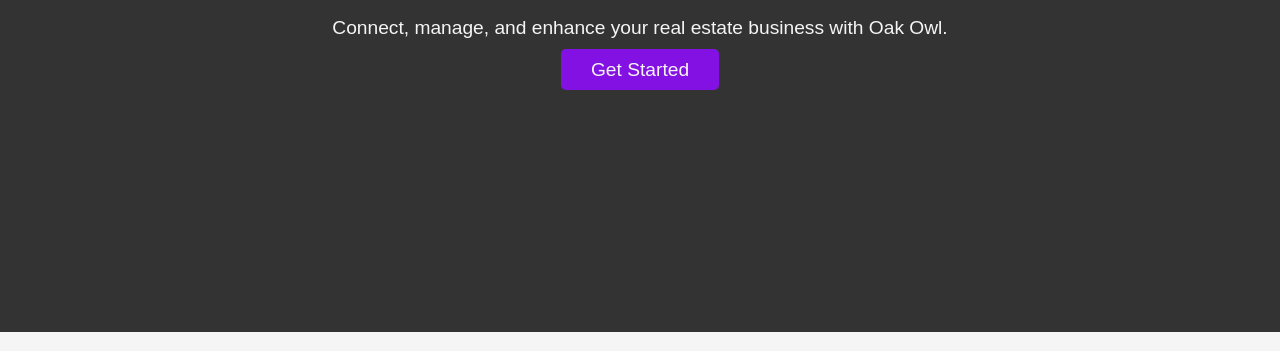
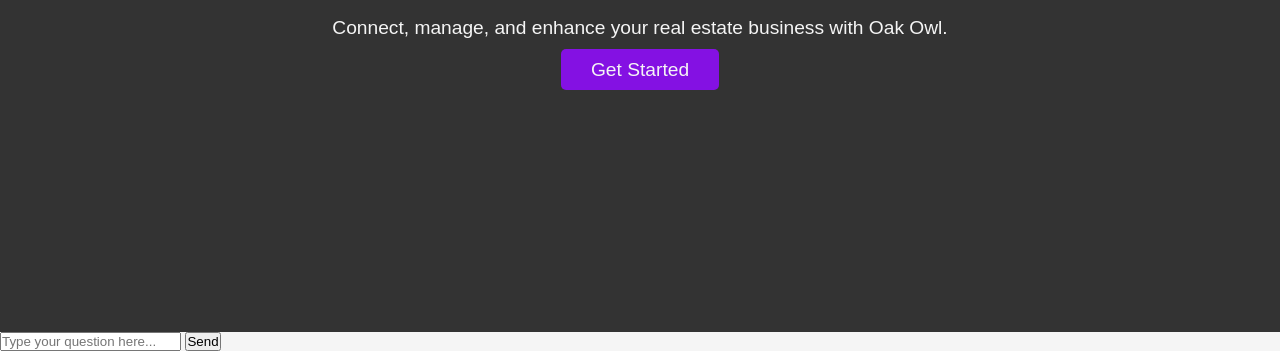
Before and after one commit to austinoakowl/oak-owl-chat, a plain HTML site: page index.html in a window 1280 px wide. Shown: the part 481-832 px from the top of the page. Drawn offline with Linux system fonts and the light colour scheme; a web font is replaced by a local one.

Commit message:
Update index.html

```diff
--- a/index.html
+++ b/index.html
@@ -29,8 +29,17 @@
             <a href="#" class="cta-button">Get Started</a>
         </div>
     </section>
-</body>
-</html>
+
+    <!-- Chat Area -->
+    <section class="chat-section">
+        <div class="chat-box">
+            <div id="chat-output"></div>
+            <form id="chat-form">
+                <input type="text" id="user-input" placeholder="Type your question here..." required>
+                <button type="submit">Send</button>
+            </form>
+        </div>
+    </section>
 
     <script>
         document.getElementById('chat-form').addEventListener('submit', async function (e) {
@@ -48,7 +57,7 @@
             // Clear the input field
             document.getElementById('user-input').value = '';
 
-        // Call the Netlify function to send prompt to OpenAI
+            // Call the backend API (Netlify function)
             const response = await fetch('/.netlify/functions/openai-function', {
                 method: 'POST',
                 headers: {
@@ -67,3 +76,5 @@
             chatOutput.appendChild(aiText);
         });
     </script>
+</body>
+</html>
```
Lines whose indentation alone changed are shown as unchanged.
